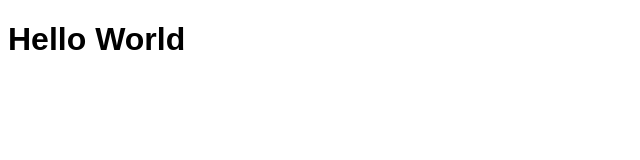
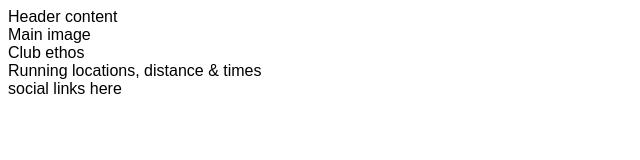
Before and after one commit to JeffreyBull76/love-running, a plain HTML site: page index.html in a window 1280 px wide. Shown: the whole page, without its empty margins (0-640 px from the left). Drawn offline with Linux system fonts and the light colour scheme.

Commit message:
Add core structure for home page

```diff
--- a/index.html
+++ b/index.html
@@ -11,6 +11,18 @@
     <title>Love Running</title>
 </head>
 <body>
-    <h1>Hello World</h1>
+    <header>Header content</header>
+    <section>
+        Main image
+    </section>
+    <section>
+        Club ethos
+    </section>
+    <Section>
+        Running locations, distance & times
+    </Section>
+    <footer>
+        social links here
+    </footer>
 </body>
 </html>
```
